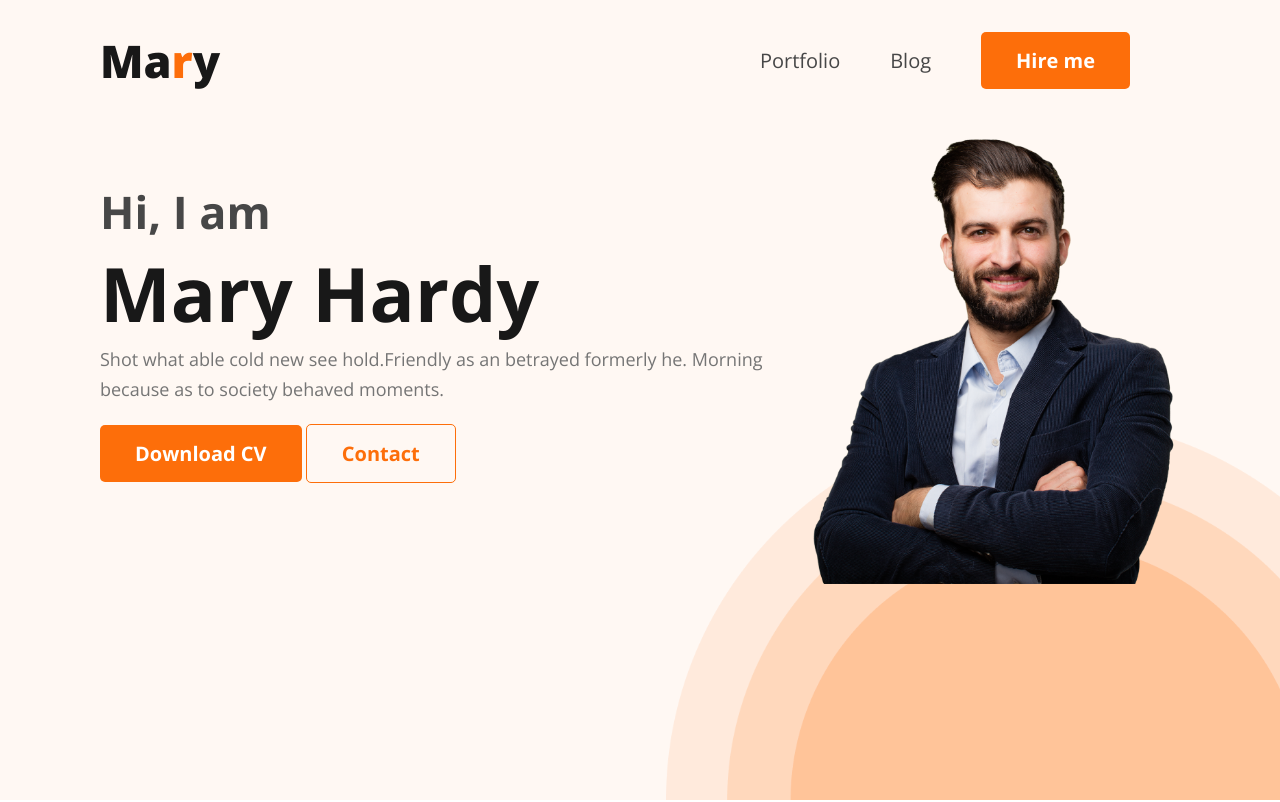
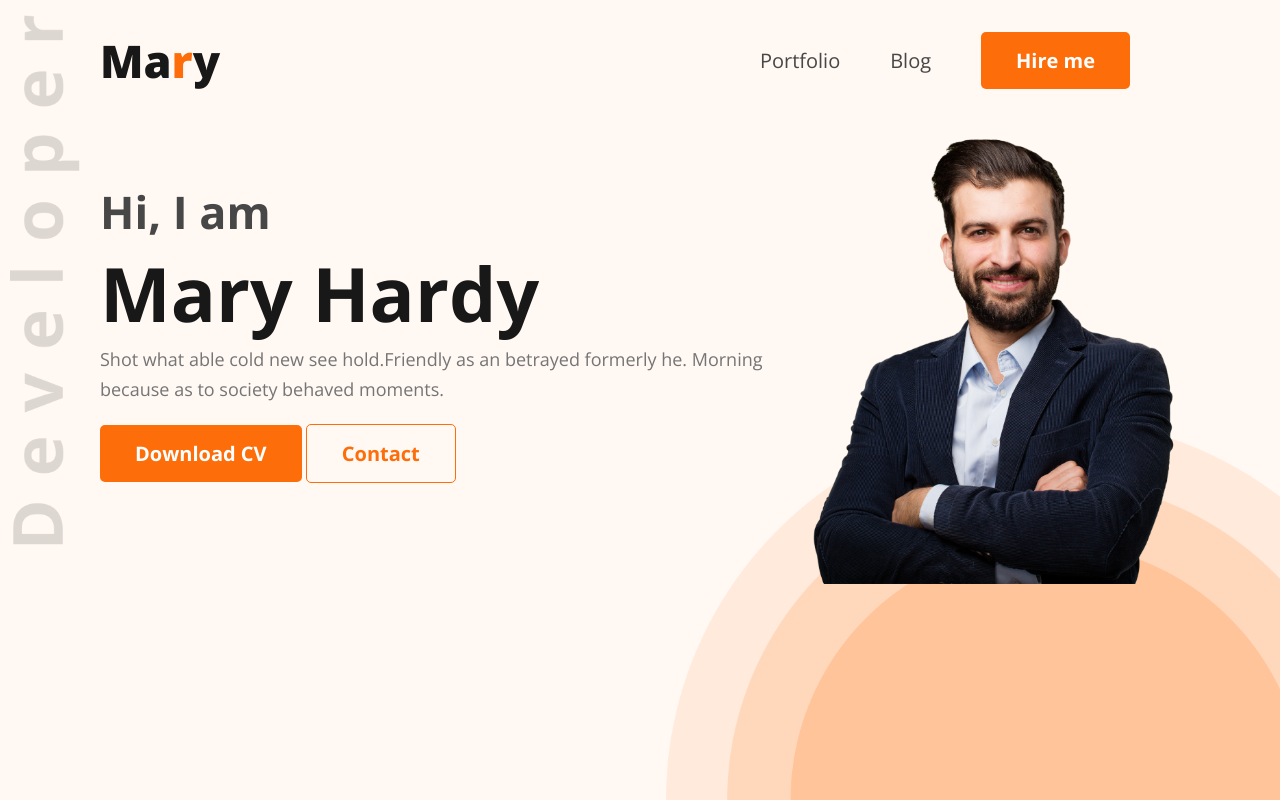
Before and after one commit to TanveerAhmed4545/webdeveloper-portfolio, a plain HTML site: page index.html in a window 1280 px wide. Shown: the top 802 px of the page. Drawn offline with nearby package versions, Linux system fonts and the light colour scheme.

Commit message:
developer img add

```diff
--- a/index.html
+++ b/index.html
@@ -35,6 +35,7 @@
         </div>
         <img class="profile_pic" src="./images/hardy.png" alt="hardy" />
       </div>
+      <img src="./images/developer.png" alt="developer" class="developer">
     </header>
     <main>
       <section class="about">
--- a/styles/style.css
+++ b/styles/style.css
@@ -79,13 +79,21 @@ nav a {
 
 /* header related styles */
 
+.developer{
+    position: absolute;
+    top: 15px;
+    width: 70px;
+    left: 10px;
+}
+
 .header {
     background: #FFF8F3;
     height: 100vh;
     background-image: url("../images/header_bg.png");
     background-repeat: no-repeat;
     background-size: 48%;
-    background-position: bottom right;
+    background-position: bottom right , top left;
+    position: relative;
 }
 
 .banner {
```
